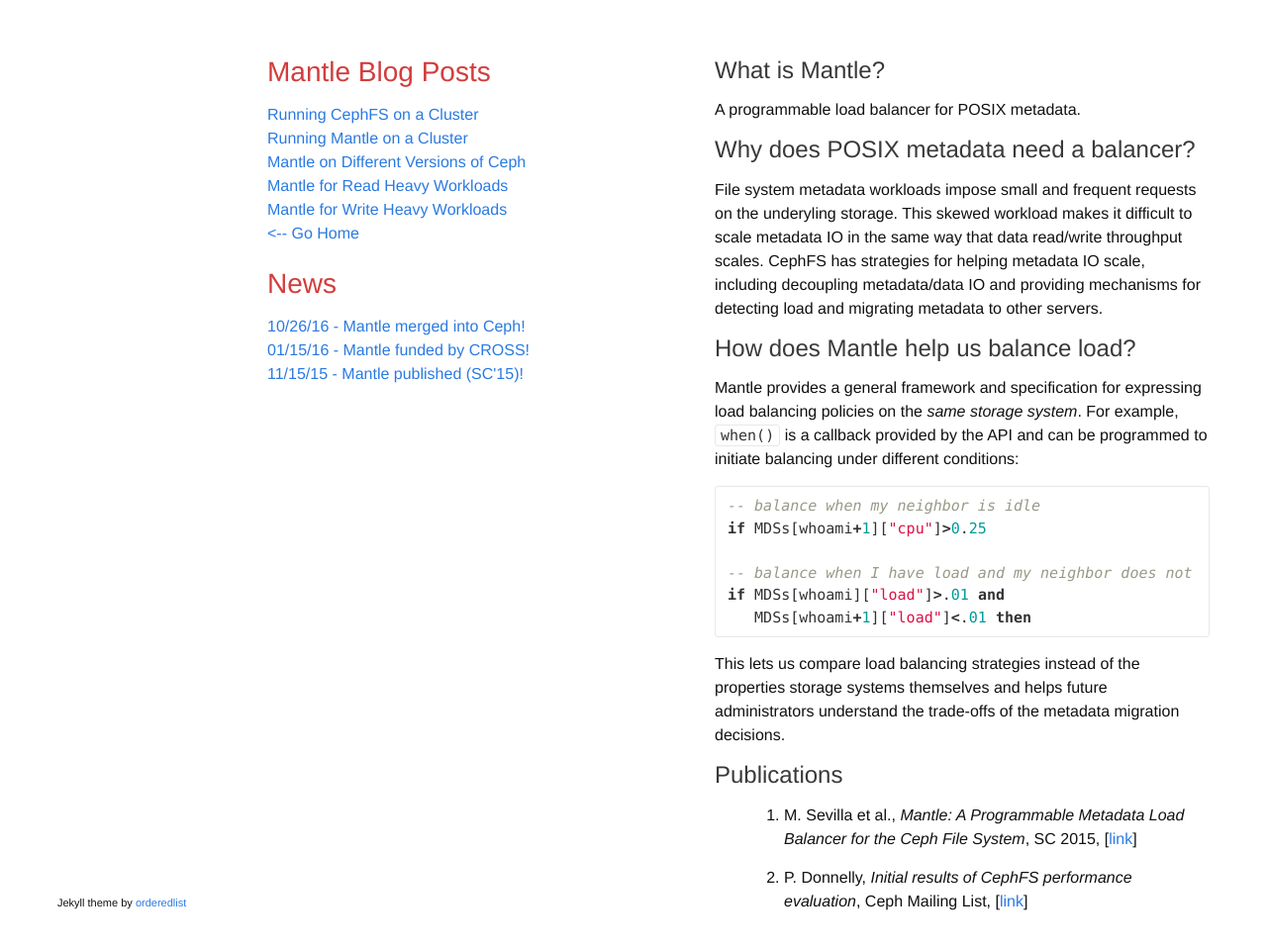
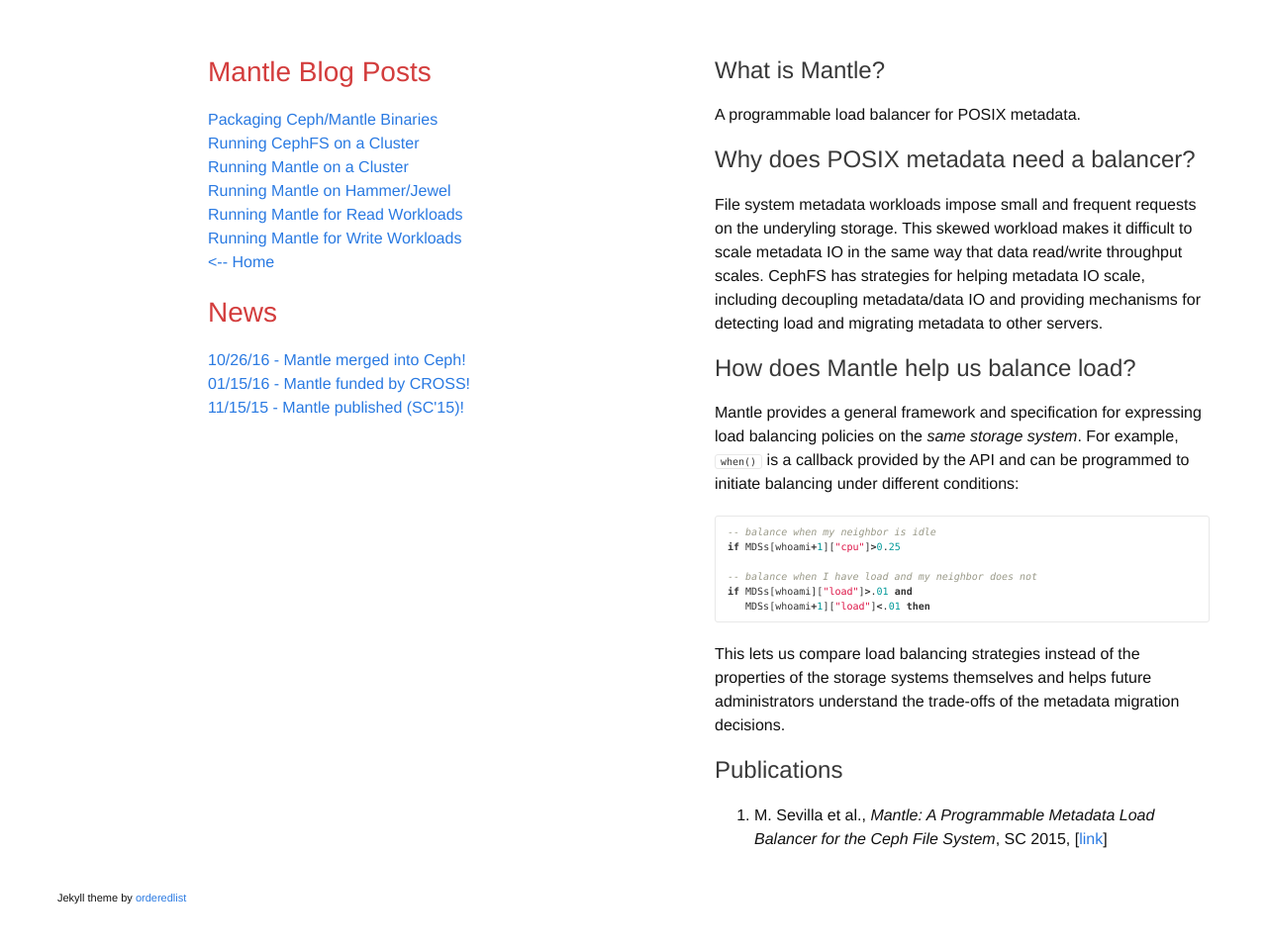
Before and after one commit to michaelsevilla/michaelsevilla.github.io, a Jekyll site: the page built from index.md, in a window 1280 px wide and 988 px high. Shown: the top 959 px of the window at 99% size. Built offline with Jekyll 4.4.1, drawn with Linux system fonts in a browser that asks for light colours.

Commit message:
blog: finish first blog
Signed-off-by: Michael Sevilla <mikesevilla3@gmail.com>

````diff
--- a/_data/nav.yml
+++ b/_data/nav.yml
@@ -1,18 +1,21 @@
+
+- name: "Packaging Ceph/Mantle Binaries"
+  link: "blog0-packaging"
 
 - name: "Running CephFS on a Cluster"
-  link: "blog0-cephfs"
+  link: "blog1-cephfs"
 
 - name: "Running Mantle on a Cluster"
   link: "blog1-mantle"
 
-- name: "Mantle on Different Versions of Ceph"
+- name: "Running Mantle on Hammer/Jewel"
   link: "blog2-versions"
 
-- name: "Mantle for Read Heavy Workloads"
+- name: "Running Mantle for Read Workloads"
   link: "blog3-read"
 
-- name: "Mantle for Write Heavy Workloads"
+- name: "Running Mantle for Write Workloads"
   link: "blog4-write"
 
-- name: "<-- Go Home"
+- name: "<-- Home"
   link: "/"
--- a/_data/news.yml
+++ b/_data/news.yml
@@ -1,9 +1,11 @@
 - date: "10/26/16"
   description: "Mantle merged into Ceph!"
   link: "https://github.com/ceph/ceph/pull/10887"
+
 - date: "01/15/16"
   description: "Mantle funded by CROSS!"
   link: "https://cross.soe.ucsc.edu/CROSS/Projects.html"
+
 - date: "11/15/15"
   description: "Mantle published (SC'15)!"
   link: "http://dl.acm.org/citation.cfm?id=2807607"
--- a/_sass/_base.scss
+++ b/_sass/_base.scss
@@ -127,7 +127,7 @@
  */
 pre,
 code {
-    font-size: 15px;
+    font-size: 10px;
     border: 1px solid $grey-color-light;
     border-radius: 3px;
     //background-color: #eef;
--- a/css/main.scss
+++ b/css/main.scss
@@ -11,7 +11,7 @@
 $small-font-size:  $base-font-size * 0.875;
 $base-line-height: 1.5;
 
-$spacing-unit:     30px;
+$spacing-unit:     30Gpx;
 
 $text-color:       #111;
 $background-color: #ffffff;
--- a/index.md
+++ b/index.md
@@ -31,7 +31,7 @@
    MDSs[whoami+1]["load"]<.01 then
 ```
 
-This lets us compare load balancing strategies instead of the properties
+This lets us compare load balancing strategies instead of the properties of the
 storage systems themselves and helps future administrators understand the
 trade-offs of the metadata migration decisions.
 
@@ -40,6 +40,3 @@
 1. M. Sevilla et al., *Mantle: A Programmable Metadata Load Balancer for the
 Ceph File System*, SC 2015,
 [[link](http://dl.acm.org/citation.cfm?id=2807607)]
-
-2. P.  Donnelly, *Initial results of CephFS performance evaluation*, Ceph
-Mailing List, [[link](http://marc.info/?l=ceph-devel&m=147494693010640&w=2)]
````
Also changed, not shown: blog0-cephfs.md (deleted, +0 -5 lines), blog0-packaging.md (added, +135 -0 lines), blog1-cephfs.md (added, +105 -0 lines).
